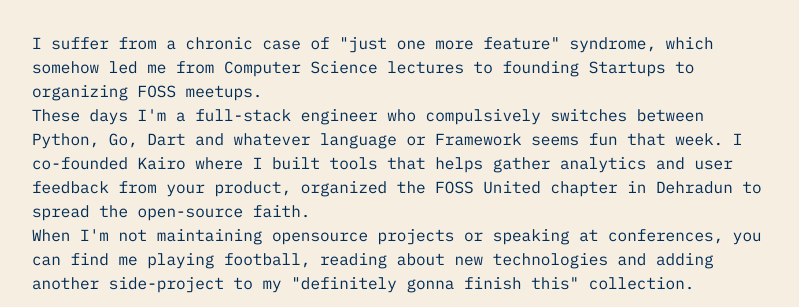
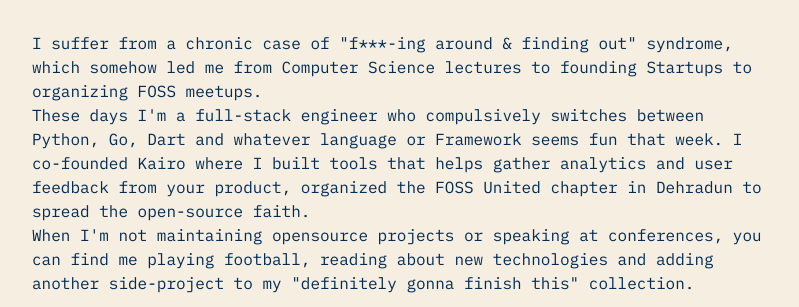
Before and after one commit to deepraj02/site, an Astro site: page / in a window 1280 px wide. Shown: the part 314-621 px from the top of the page, without its empty margins (240-1039 px from the left). Built offline with nearby package versions, Linux system fonts and the light colour scheme; Astro itself is replaced by a stand-in of ours; some packages are replaced by stand-ins of ours.

Commit message:
✨ (feat): new bio

```diff
--- a/src/pages/index.astro
+++ b/src/pages/index.astro
@@ -53,7 +53,7 @@ const socialCount = SOCIALS.filter(social => social.active).length;
       </a>
 
       <p>
-          I suffer from a chronic case of "just one more feature" syndrome, which
+          I suffer from a chronic case of "f***-ing around & finding out" syndrome, which
           somehow led me from Computer Science lectures to founding Startups to
           organizing FOSS meetups.
           <br></br>
```
